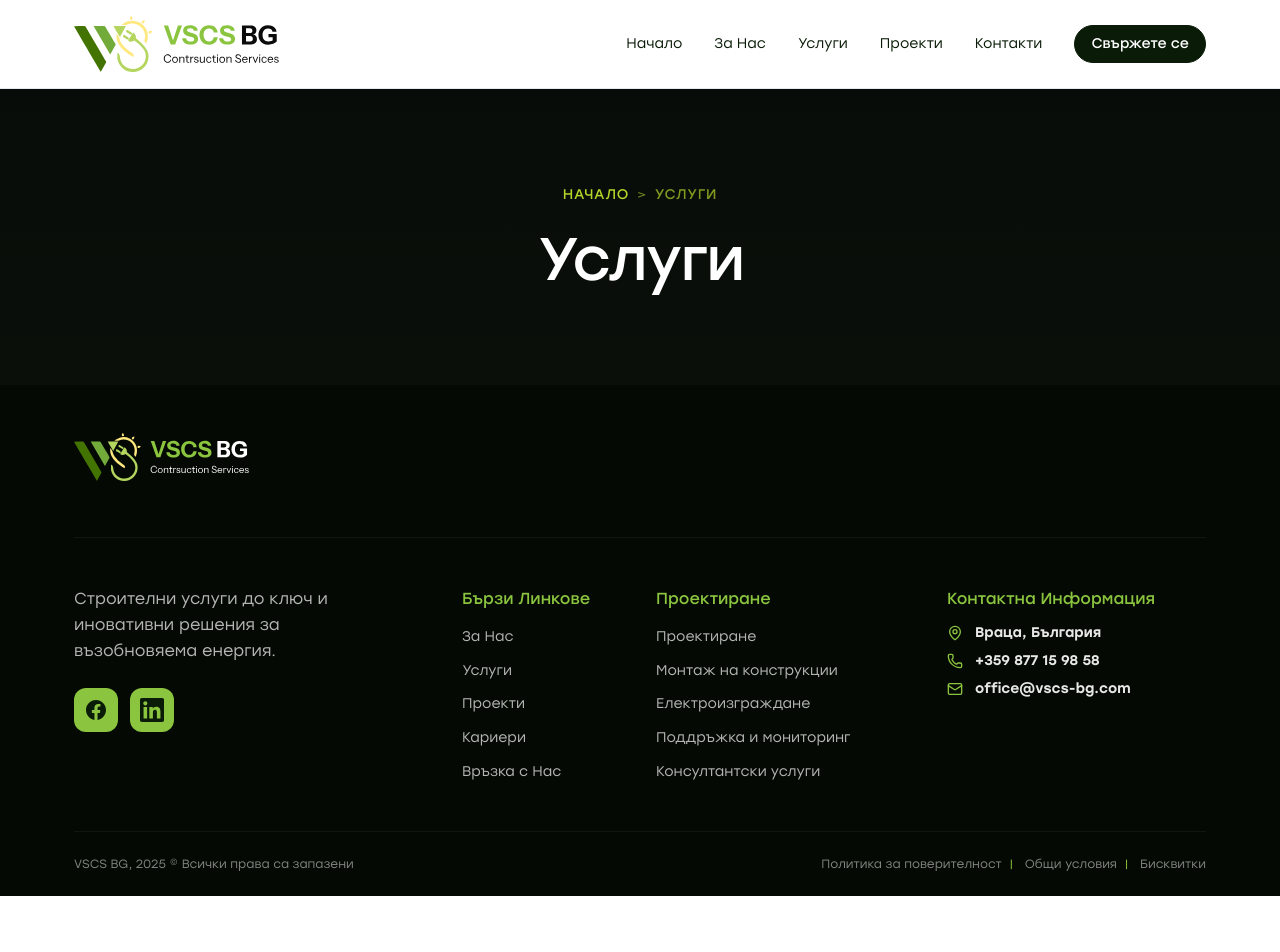
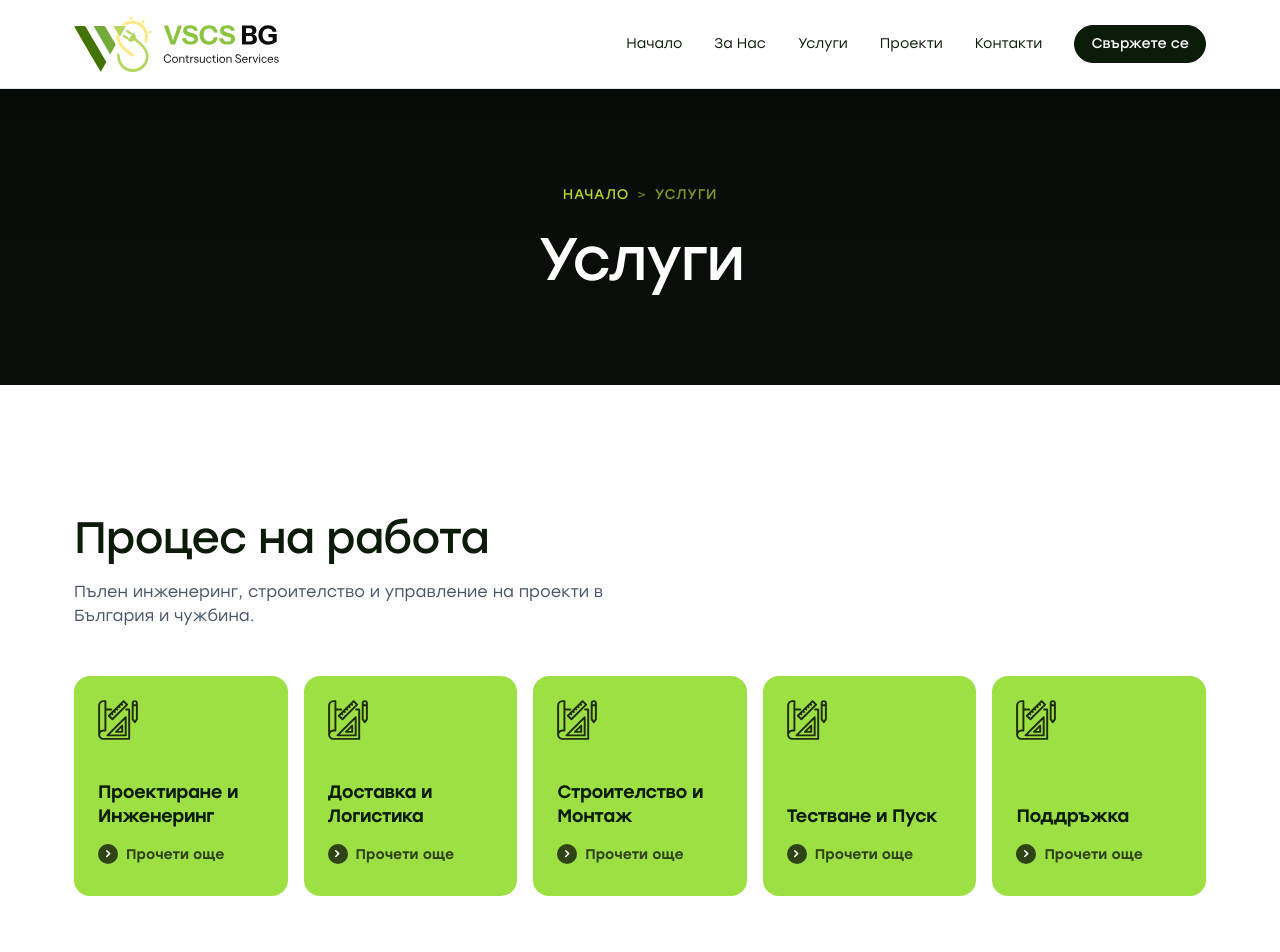
Before and after one commit to mpittas/vscs-strapi, a Next.js app: page /uslugi in a window 1280 px wide. Shown: the top 952 px of the page. Before the commit the page ends 896 px from the top, so only its background shows below. Built offline with nearby package versions, Linux system fonts and the light colour scheme.

Commit message:
add "work process" css updates for section

```diff
--- a/src/app/globals.css
+++ b/src/app/globals.css
@@ -5,9 +5,10 @@
 
 :root {
   /* Primary Brand Color */
-  --brand-green: #8bc53f;
+  --brand-green: #9de044;
   --brand-green-dark: #7ab235;
   --brand-green-light: #a3d465;
+  --brand-green-darker: #2d450e;
 
   /* Dark Green - Primary text color */
   --dark-green: #0a1c07;
--- a/src/app/uslugi/page.tsx
+++ b/src/app/uslugi/page.tsx
@@ -1,5 +1,6 @@
 import type { Metadata } from "next";
 import PageTitle from "@/components/ui/PageTitle";
+import WorkProcess from "@/components/sections/WorkProcess";
 
 export const metadata: Metadata = {
   title: "Услуги",
@@ -15,6 +16,8 @@ export default function ServicesPage() {
         title="Услуги"
         breadcrumbs={[{ label: "НАЧАЛО", href: "/" }, { label: "УСЛУГИ" }]}
       />
+
+      <WorkProcess />
     </>
   );
 }
--- /dev/null
+++ b/src/components/sections/WorkProcess.tsx
@@ -0,0 +1,100 @@
+import Image from "next/image";
+import { Heading, Text } from "@/components/ui/Typography";
+import Container from "@/components/ui/Container";
+import Section from "@/components/ui/Section";
+
+interface ProcessStep {
+  title: string;
+  icon: string;
+  href?: string;
+}
+
+const processSteps: ProcessStep[] = [
+  {
+    title: "Проектиране и Инженеринг",
+    icon: "/icons/page-ruler-black-icon.svg",
+    href: "#",
+  },
+  {
+    title: "Доставка и Логистика",
+    icon: "/icons/page-ruler-black-icon.svg",
+    href: "#",
+  },
+  {
+    title: "Строителство и Монтаж",
+    icon: "/icons/page-ruler-black-icon.svg",
+    href: "#",
+  },
+  {
+    title: "Тестване и Пуск",
+    icon: "/icons/page-ruler-black-icon.svg",
+    href: "#",
+  },
+  {
+    title: "Поддръжка",
+    icon: "/icons/page-ruler-black-icon.svg",
+    href: "#",
+  },
+];
+
+function ProcessCard({ step }: { step: ProcessStep }) {
+  return (
+    <div className="flex flex-col justify-between bg-brand-green rounded-2xl p-6 min-h-[220px] transition-all duration-300 hover:bg-brand-green-dark">
+      {/* Icon */}
+      <div className="mb-6">
+        <Image
+          src={step.icon}
+          alt=""
+          width={40}
+          height={40}
+          className="opacity-80"
+        />
+      </div>
+
+      {/* Title */}
+      <div>
+        <Heading as="h6" className="text-dark-green mb-4">
+          {step.title}
+        </Heading>
+
+        {/* Read More Link */}
+        <a
+          href={step.href || "#"}
+          className="inline-flex items-center gap-2 text-dark-green text-sm group"
+        >
+          <span className="w-5 h-5 rounded-full bg-black/70 group-hover:bg-dark-green/70 transition-colors bg-[url('/icons/small-chevron.svg')] bg-[length:5px] bg-[position:50%_50%] bg-no-repeat" />
+          <span className="group-hover:underline font-medium text-black/70 relative top-[1px]">
+            Прочети още
+          </span>
+        </a>
+      </div>
+    </div>
+  );
+}
+
+export default function WorkProcess() {
+  return (
+    <Section paddingY="xl" className="bg-white">
+      <Container>
+        {/* Header */}
+        <div className="mb-12">
+          <Heading as="h2" className="mb-4">
+            Процес на работа
+          </Heading>
+
+          <Text variant="body-16" className="text-slate-600 max-w-xl">
+            Пълен инженеринг, строителство и управление на проекти в България и
+            чужбина.
+          </Text>
+        </div>
+
+        {/* Process Cards Grid */}
+        <div className="grid grid-cols-1 sm:grid-cols-2 lg:grid-cols-5 gap-4">
+          {processSteps.map((step, index) => (
+            <ProcessCard key={index} step={step} />
+          ))}
+        </div>
+      </Container>
+    </Section>
+  );
+}
--- a/src/components/ui/Typography.tsx
+++ b/src/components/ui/Typography.tsx
@@ -18,9 +18,9 @@ export const headingStyles = {
   h1: "font-normal tracking-tight text-slate-900",
   h2: "text-[34px] lg:text-[44px] leading-[1.15] font-normal tracking-tight text-slate-900",
   h3: "font-normal tracking-tight text-slate-900",
-  h4: "font-normal tracking-tight text-slate-900",
-  h5: "font-normal tracking-tight text-slate-900",
-  h6: "font-normal tracking-tight text-slate-900",
+  h4: "text-[22px] font-medium tracking-tight text-slate-900",
+  h5: "text-[20px] font-medium tracking-tight text-slate-900",
+  h6: "text-[18px] leading-6 font-medium tracking-tight text-slate-900",
 };
 
 export function Heading({
```
Also changed, not shown: public/icons/page-ruler-black-icon.svg (added), public/icons/small-chevron.svg (added).
